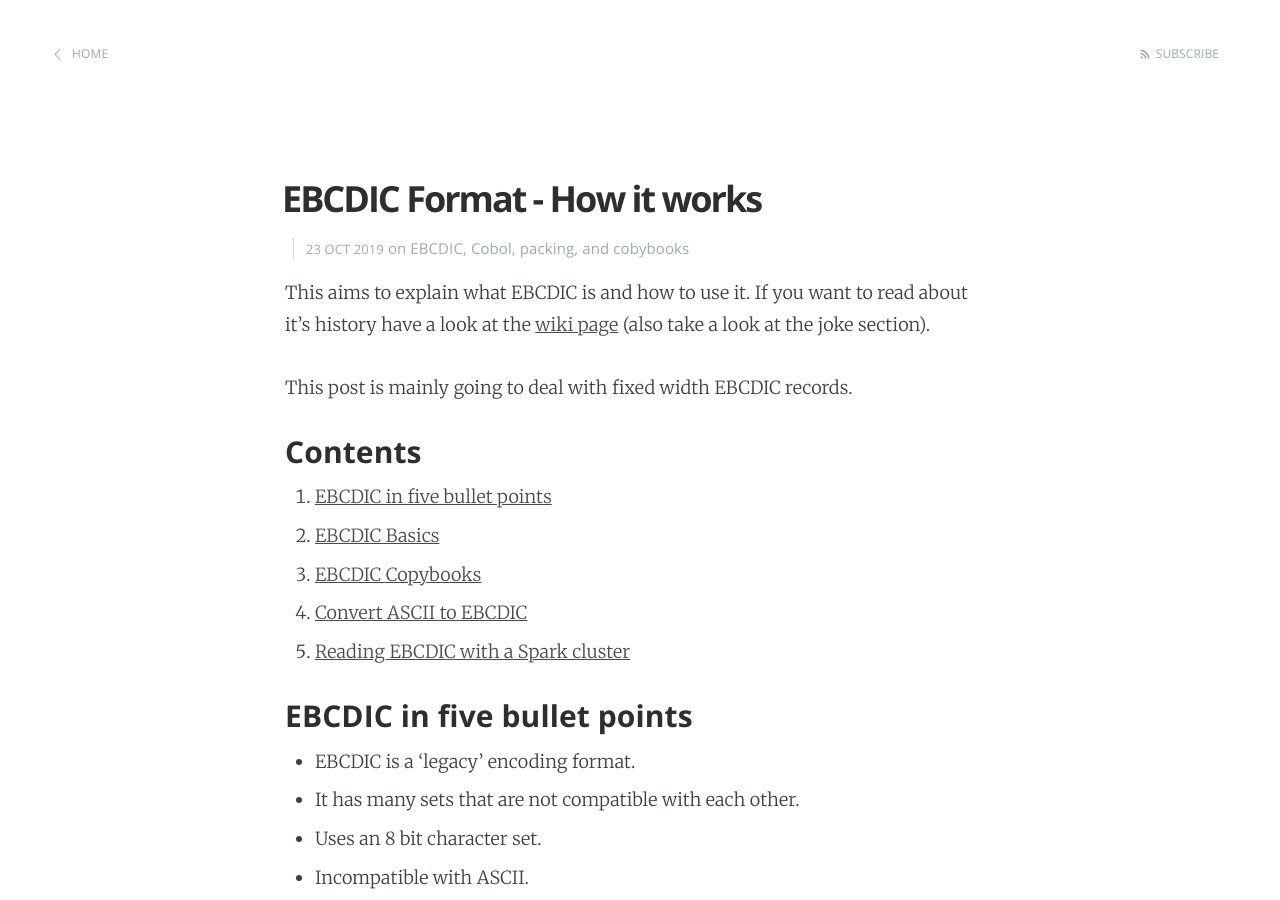
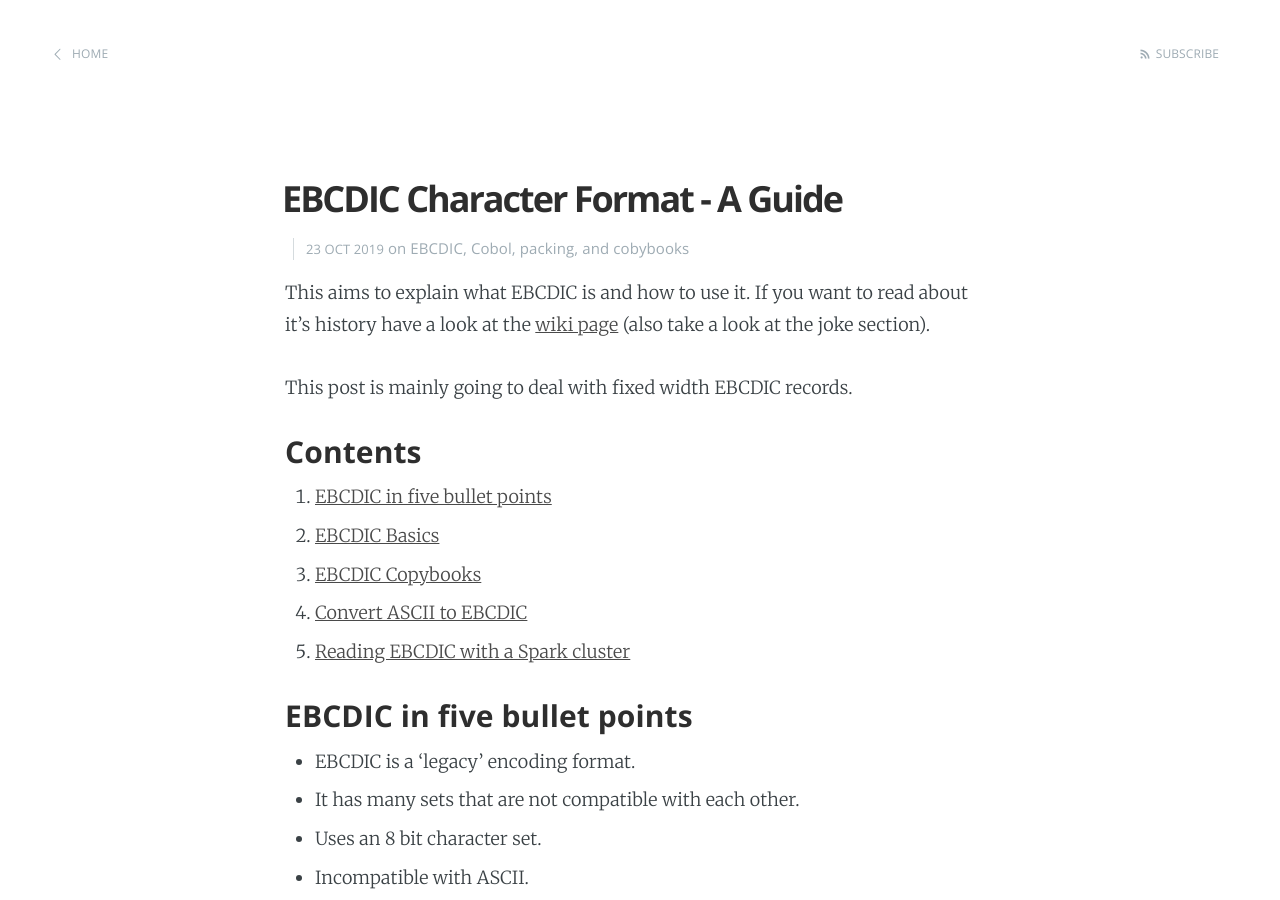
Before and after one commit to NiallBunting/niallbunting.github.io, a Jekyll site: the page built from _posts/2019-10-23-ebcdic-character-format-guide.markdown, in a window 1280 px wide and 900 px high. Built offline with Jekyll 4.4.1, drawn with Linux system fonts in a browser that asks for light colours.

Commit message:
Rename the blog post to something a better name.

````diff
--- a/_posts/2019-10-23-an-ebcdic-explanation.markdown
+++ b/_posts/2019-10-23-ebcdic-character-format-guide.markdown
@@ -1,6 +1,6 @@
 ---
 layout: post
-title:  "EBCDIC Format - How it works"
+title:  "EBCDIC Character Format - A Guide"
 date:   2019-10-23 18:00:00
 categories: EBCDIC Cobol packing cobybooks
 ---
@@ -27,7 +27,7 @@ This post is mainly going to deal with fixed width EBCDIC records.
 ![](/assets/images/ebcdicusage.jpg)
 *"If we use EBCDIC, does that count as encryption? No one can read that format."*
 
-## EBCDIC Basics
+### EBCDIC Basics
 
 At it's heart EBCDIC is just a character encoding, in simple terms that is how we map a number onto character as computers only store numbers i.e. 61:a, 62:b, 63:c.
 
@@ -41,7 +41,7 @@ PICTURE HERE OF A FIXED WIDTH.?
 
 NUMBERS ARE STORED AS CHARs?
 
-### EBCDIC Packing
+#### EBCDIC Packing
 
 This is a method that EBCDIC uses to store the sign of a given number (if it's positive or negative).
 
@@ -78,7 +78,7 @@ R     | -    | 9
 ```
 
 
-## EBCDIC Copybooks
+### EBCDIC Copybooks
 
 Let's start off showing a fictional fixed width copybook.
 
@@ -114,7 +114,7 @@ There are also some special type information:
 * (n) : for this length.
 * V : A decimal
 
-## Convert ASCII to EBCDIC
+### Convert ASCII to EBCDIC
 
 The Unix command:
 {% highlight bash %}
@@ -152,7 +152,7 @@ As you can see below the data has been turned into this:
 <PASTE THE OUTPUT HERE>
 {% endhighlight %}
 
-## Reading EBCDIC with a Spark Cluster
+### Reading EBCDIC with a Spark Cluster
 
 Due to the complexities mentioned above I would recommend using the [Cobrix library][cobrix]. This has been developed and made open source by [Absa][absa] which is a South African financial services group.
 
````
